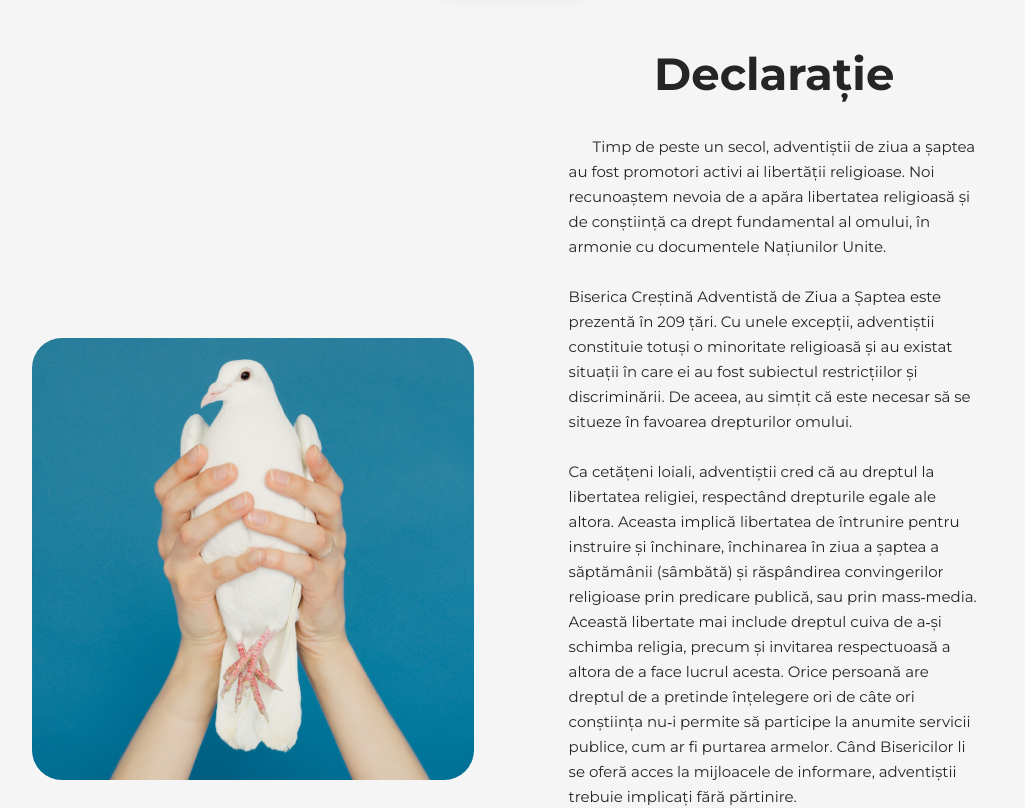
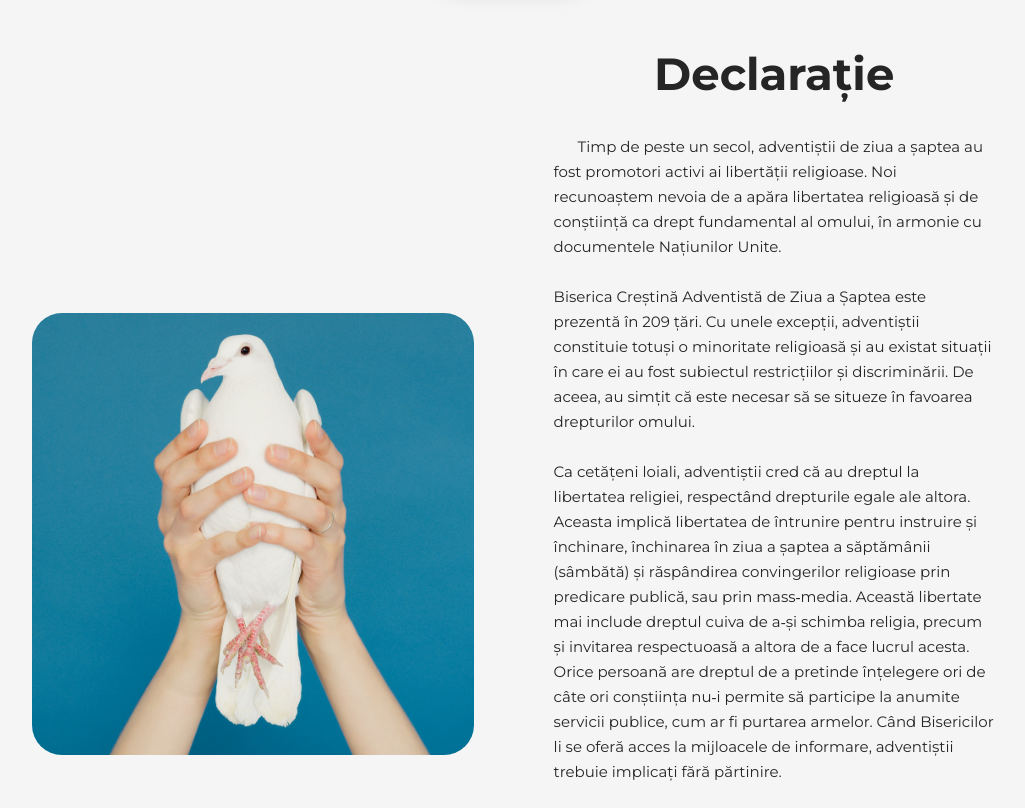
Before and after one commit to Viktorens/Webpage-Conferinta_Trans-Sud-Libertatea-Religioasa, a plain HTML site: page index.html in a window 1280 px wide. Shown: the part 1020-1828 px from the top of the page, without its empty margins (35-1060 px from the left). Drawn offline with nearby package versions, Linux system fonts and the light colour scheme; animation ran at ten frames a second.

Commit message:
paragraph width

```diff
--- a/css/index-style.css
+++ b/css/index-style.css
@@ -151,7 +151,7 @@
     -webkit-hyphens: auto;
     hyphens: auto;
     text-align: left;
-    margin: 20px 40px;
+    margin: 20px 25px;
 }
 
 .image-about {
```
